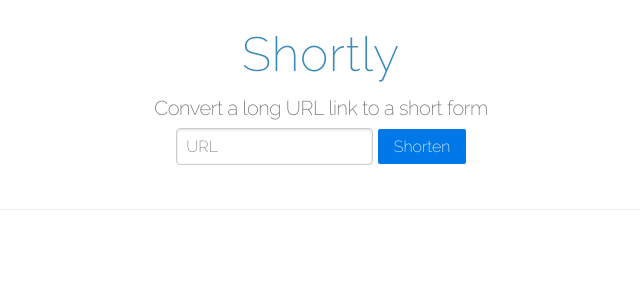
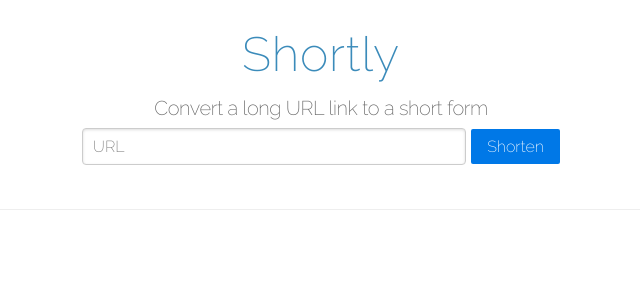
Before and after one commit to dmitrime/shortly, a Flask app: page / in a window 1280 px wide. Shown: the top 300 px of the page, without its empty margins (319-959 px from the left). Run offline with Flask 2, Linux system fonts and the light colour scheme.

Commit message:
bigger input

```diff
--- a/templates/index.html
+++ b/templates/index.html
@@ -70,7 +70,7 @@
 
         <form class="pure-form">
             <fieldset>
-                <input type="url" name="url" placeholder="URL">
+                <input class="pure-input-1-2" type="url" name="url" placeholder="URL">
                 <button type="button" class="pure-button pure-button-primary">Shorten</button>
             </fieldset>
         </form>
```
